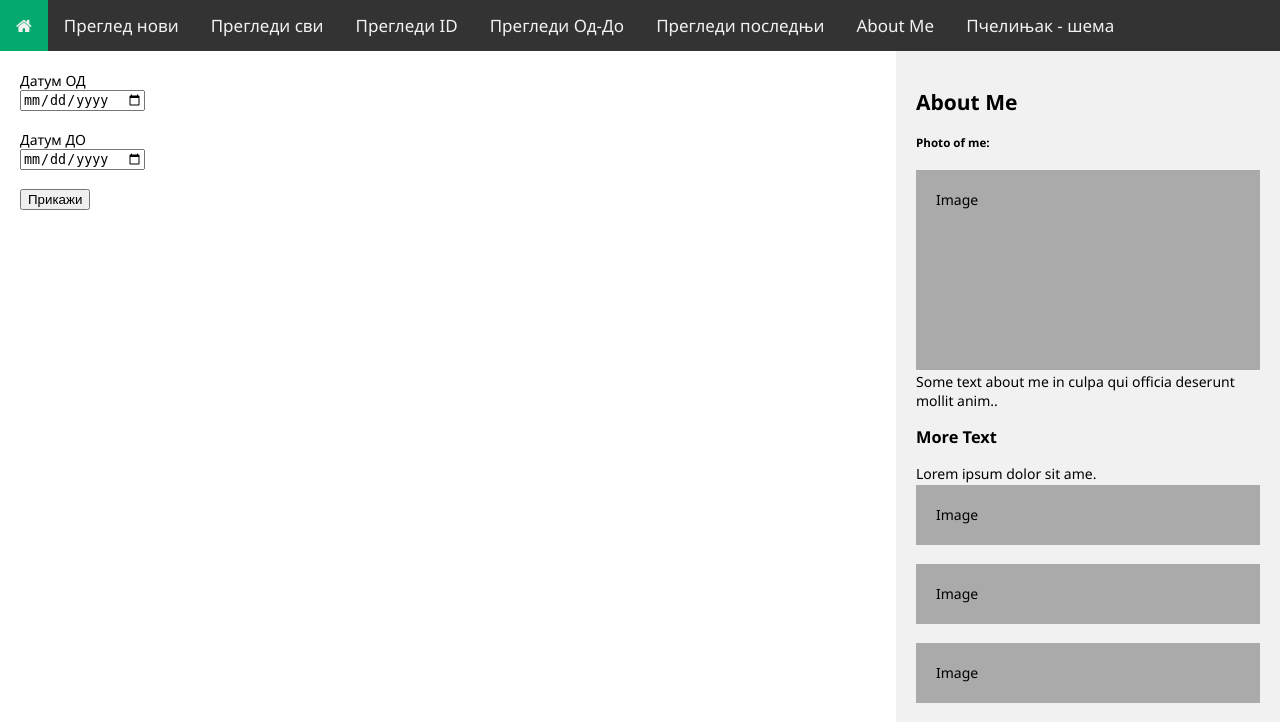
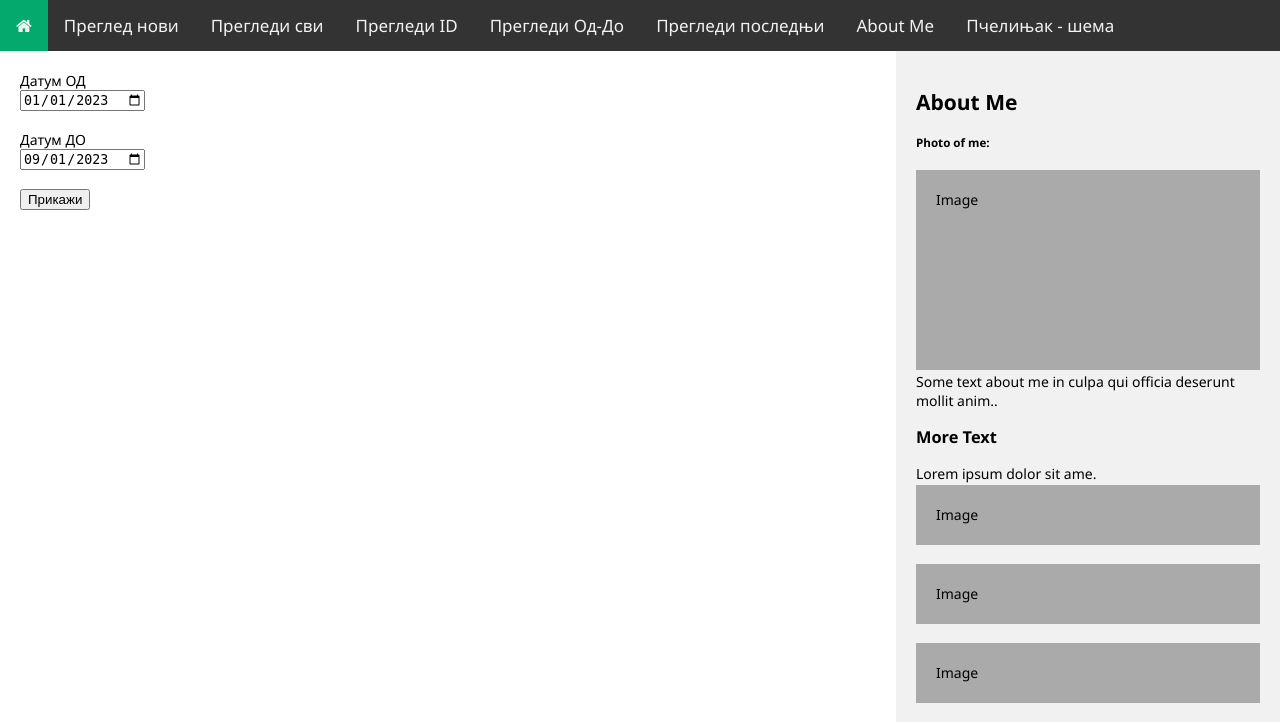
Before and after one commit to djordjevicdr/BeeInspect, a Flask app: page /inspect_by_date in a window 1280 px wide. Shown: the part 116-838 px from the top of the page. Run offline with Flask 3, Linux system fonts and the light colour scheme.

Commit message:
insp_2708_06

```diff
--- a/app.py
+++ b/app.py
@@ -100,7 +100,7 @@ def inspect_by_date():
     date_to = request.args.get("date_to")
 
     if (date_from == None) or (date_to == None):
-        return render_template("inspect_by_date.html", hive_id=None, review=None)
+        return render_template("inspect_by_date.html", date_from=None, review=None)
     else:
         sql="""
         SELECT date, hive_id, state, interv, frames, note
--- a/templates/inspect_by_date.html
+++ b/templates/inspect_by_date.html
@@ -5,9 +5,9 @@
 
 <form>
   <label for="date">Датум ОД</label><br>
-  <input type="date" name="date_from" id="date_from" {% if date != None %} value="{{ date_from }}" {% else %} value="2023-01-01" {% endif %} required /><br><br>
+  <input type="date" name="date_from" id="date_from" {% if date_from != None %} value="{{ date_from }}" {% else %} value="2023-01-01" {% endif %} required /><br><br>
   <label for="date">Датум ДО</label><br>
-  <input type="date" name="date_to" id="date_to" {% if date != None %} value="{{ date_to }}" {% else %} value="2023-09-01" {% endif %} required /><br><br>
+  <input type="date" name="date_to" id="date_to" {% if date_from != None %} value="{{ date_to }}" {% else %} value="2023-09-01" {% endif %} required /><br><br>
   <input type="submit" value="Прикажи" />
 </form>
 
```
